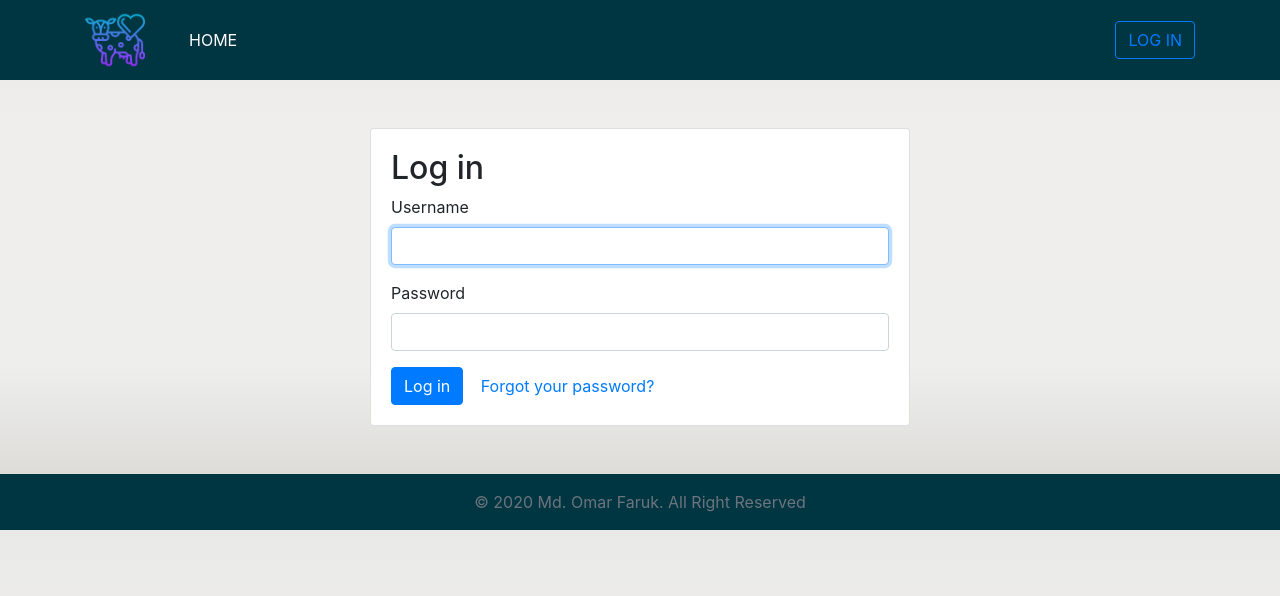
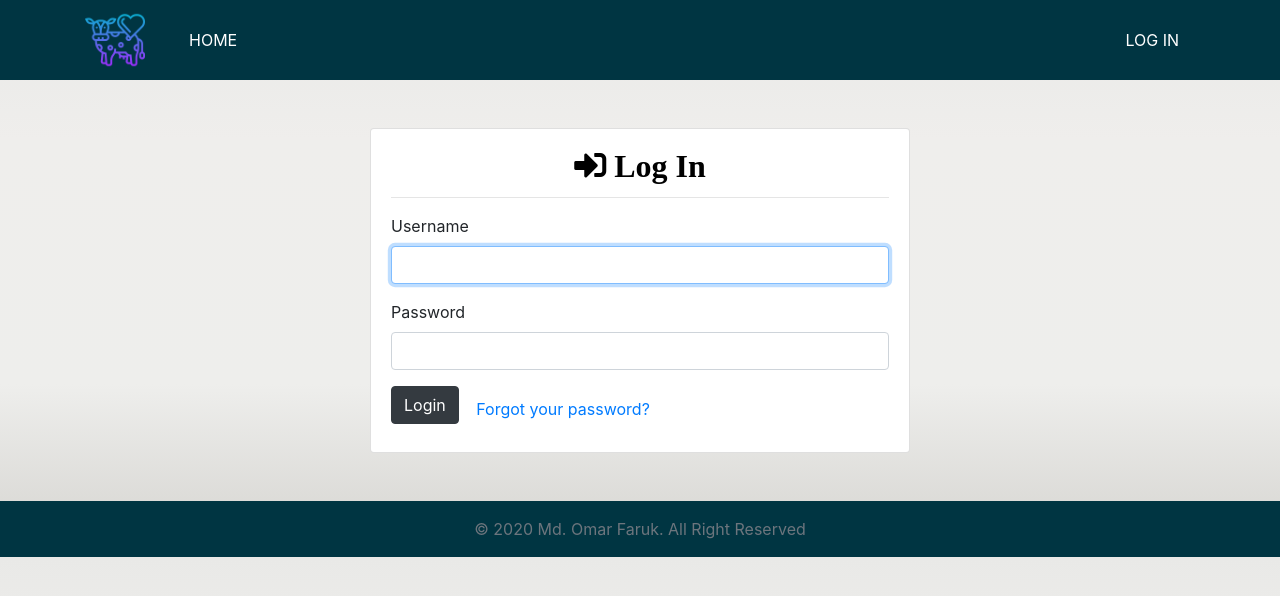
Before and after one commit to IamOmaR22/Dairy_Management_System_with_Python_and_Django, a Django app: page /accounts/login/ in a window 1280 px wide. Shown: the top 596 px of the page. Run offline with Django 3.2, Linux system fonts and the light colour scheme; some libraries are stand-ins or nearby versions.

Commit message:
Dropdown Hover

```diff
--- a/templates/base.html
+++ b/templates/base.html
@@ -61,7 +61,23 @@
   .dropdown:hover .dropdown-menu{
       display: block;
       margin-top: 0;  /* remove the gap so it doesn't close */
+      background-color: #003542;
+      color: #FFFFFF;
   }
+
+  .dropdown-menu a:hover, i:hover{
+    color: #F3798E;
+    background-color: #003542;
+  }
+
+  .dropdown a, i{
+    color: #FFFFFF;   /* color: #fff342!important; */
+  }
+
+
+  /* .fa-plus:hover {
+    color: red;
+  } */
 
   .logo-image{
     width: 60px;
@@ -82,7 +98,8 @@
   }
 
   #totalid{
-    color: #B81900;
+    /* color: #B81900; */
+    color:#B20032;
   }
 
   th{
@@ -95,6 +112,7 @@
     font-family: 'Roboto Mono', monospace;
     /* color:#800000; */
     color:#B20032;
+    /* color:#F3798E; */
     text-align:center;
     font-size:40px;
     padding: 7px;
@@ -134,7 +152,6 @@
     font-family: 'Russo One', sans-serif;
     font-weight: 500;
 } */
-
 </style>
   </head>
 <body>
@@ -170,7 +187,7 @@
               VENDORS
             </a>
             <div class="dropdown-menu" aria-labelledby="navbarDropdown">
-              <a class="dropdown-item " href="{% url 'addvendor' %}"><i class="fas fa-plus"></i> <span class="menu-text-size">&nbsp;&nbsp;VENDOR</span></a>
+              <a class="dropdown-item" href="{% url 'addvendor' %}"><i class="fas fa-plus"></i> <span class="menu-text-size">&nbsp;&nbsp;VENDOR</span></a>
               <a class="dropdown-item" href="{% url 'add_milk_category' %}"><i class="fas fa-plus"></i><span class="menu-text-size">&nbsp;&nbsp; MILK CATEGORY</span></a>
               <div class="dropdown-divider"></div>
               <a class="dropdown-item" href="{% url 'allvendor' %}"><i class="fa fa-user" ></i><span class="menu-text-size">&nbsp;&nbsp; ALL VENDORS</span></a>
@@ -219,9 +236,9 @@
         </ul>
       {% else %}
         <form class="form-inline my-2 my-lg-0">
+          <a href="{% url 'login' %}" class="nav-link" style="color: #FFFFFF;">LOG IN</a>
+        </form>
 
-        <a href="{% url 'login' %}" class="btn btn-outline-primary">LOG IN</a>
-      </form>
       {% endif %}
     </div>
   </div>
--- a/templates/home.html
+++ b/templates/home.html
@@ -10,7 +10,8 @@
   h2,
   h3 {
     font-family: 'Dancing Script', cursive;
-    color:#B20032;
+    /* color:#B20032; */
+    color:#F3798E;
     font-weight: bold;
   }
 
--- a/templates/registration/login.html
+++ b/templates/registration/login.html
@@ -6,11 +6,11 @@
   <div class="col-6">
     <div class="card">
       <div class="card-body">
-        <h2>Log in</h2>
+        <h2 class="row justify-content-center text-dark"><i class="fa fa-sign-in-alt" style="color: black; pointer-events: none;">&nbsp;Log In</i></h2><hr>
         <form method="post" novalidate>
           {% csrf_token %}
           {{ form|crispy }}
-          <button type="submit" class="btn btn-primary">Log in</button>
+          <button type="submit" class="btn btn-dark mb-2">Login</button>
           <a href="{% url 'password_reset' %}" class="btn btn-link">Forgot your password?</a>
           </form>
           </div>
```
Also changed, not shown: db.sqlite3. Lines whose indentation alone changed are shown as unchanged.
